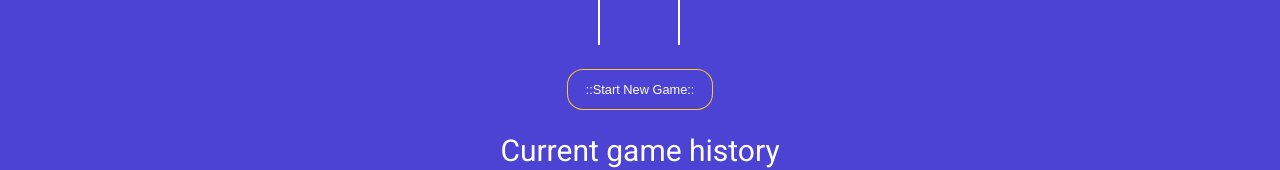
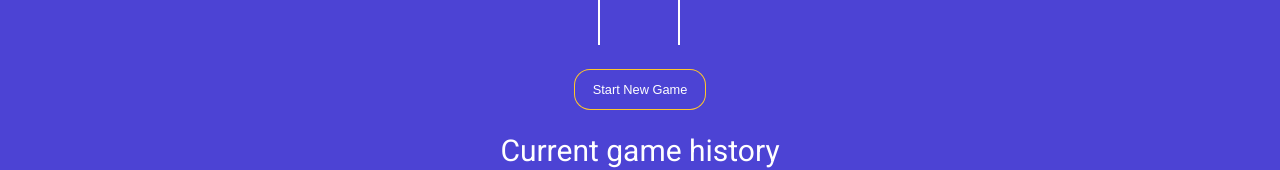
Before and after one commit to nabinjana-dsc/tictactoe-game, a React (Vite) app: page / in a window 1280 px wide. Shown: the part 353-523 px from the top of the page. Built offline with nearby package versions, Linux system fonts and the light colour scheme.

Commit message:
deploy message update

```diff
--- a/package.json
+++ b/package.json
@@ -8,7 +8,7 @@
     "build": "vite build",
     "lint": "eslint . --ext js,jsx --report-unused-disable-directives --max-warnings 0",
     "preview": "vite preview",
-    "deploy": "npm run build && surge dist tictactoewithnabin.surge.sh"
+    "deploy": "npm run build && surge dist tictactoenabin.surge.sh"
   },
   "dependencies": {
     "prettier": "^3.1.1",
--- a/src/App.jsx
+++ b/src/App.jsx
@@ -62,7 +62,7 @@ const App = () => {
         onClick={onNewGame}
         className={`btn-reset ${winner ? 'active' : ''}`}
       >
-        ::Start New Game::
+        Start New Game
       </button>
       <h2 style={{ fontWeight: 'normal' }}>Current game history</h2>
       <History history={history} moveTo={moveTo} currentMove={currentMove} />
```
